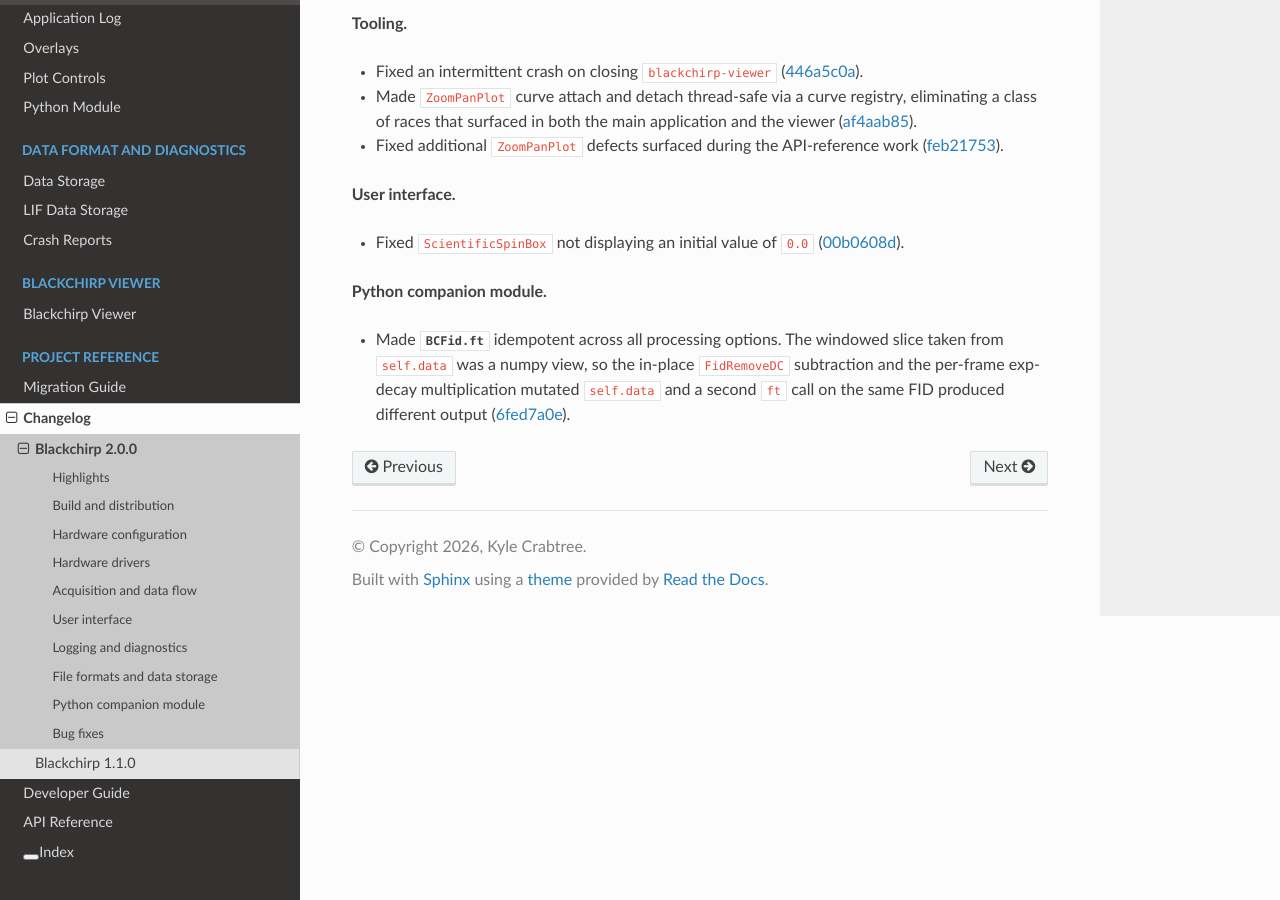
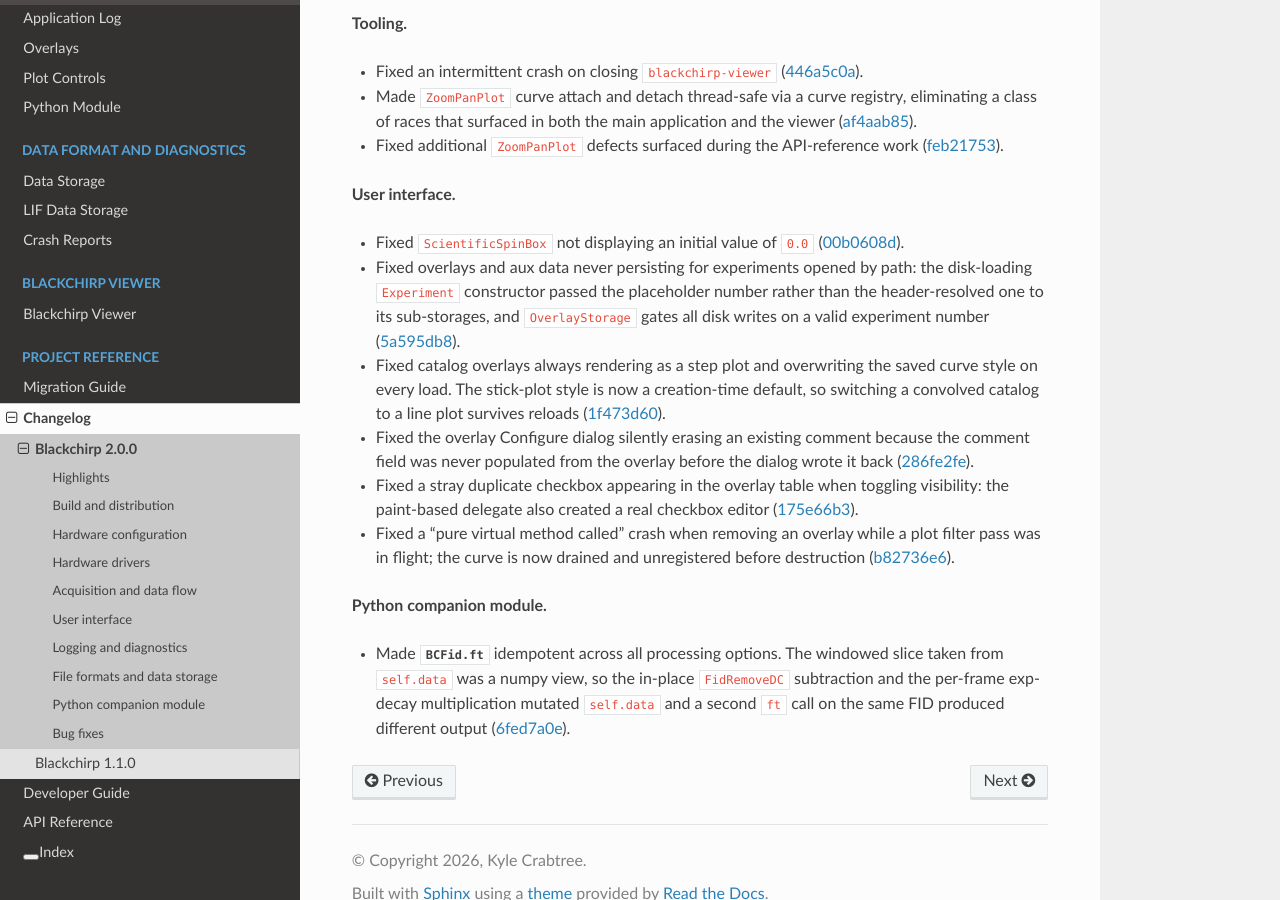
Before and after one commit to kncrabtree/blackchirp, a Sphinx documentation site: the page built from doc/source/changelog/2.0.0.rst, in a window 1280 px wide and 900 px high, scrolled down 7008 px. Built offline with Sphinx 7.4.7 and the Read the Docs theme 3.1.0, drawn with Linux system fonts in a browser that asks for light colours.

Commit message:
Document overlay and experiment-load bug fixes in 2.0.0 changelog
Add Bug fixes › User interface entries for the path-load
persistence fix, catalog curve-style override, Configure comment
erasure, duplicate overlay checkbox, and the overlay-removal
pure-virtual crash.

Co-Authored-By: Claude Opus 4.7 (1M context) <noreply@anthropic.com>

```diff
--- a/doc/source/changelog/2.0.0.rst
+++ b/doc/source/changelog/2.0.0.rst
@@ -444,6 +444,25 @@ Bug fixes
 
 - Fixed ``ScientificSpinBox`` not displaying an initial value
   of ``0.0`` (:commit:`00b0608d`).
+- Fixed overlays and aux data never persisting for experiments
+  opened by path: the disk-loading ``Experiment`` constructor
+  passed the placeholder number rather than the header-resolved
+  one to its sub-storages, and ``OverlayStorage`` gates all disk
+  writes on a valid experiment number (:commit:`5a595db8`).
+- Fixed catalog overlays always rendering as a step plot and
+  overwriting the saved curve style on every load. The stick-plot
+  style is now a creation-time default, so switching a convolved
+  catalog to a line plot survives reloads (:commit:`1f473d60`).
+- Fixed the overlay Configure dialog silently erasing an existing
+  comment because the comment field was never populated from the
+  overlay before the dialog wrote it back (:commit:`286fe2fe`).
+- Fixed a stray duplicate checkbox appearing in the overlay table
+  when toggling visibility: the paint-based delegate also created
+  a real checkbox editor (:commit:`175e66b3`).
+- Fixed a "pure virtual method called" crash when removing an
+  overlay while a plot filter pass was in flight; the curve is
+  now drained and unregistered before destruction
+  (:commit:`b82736e6`).
 
 **Python companion module.**
 
```
